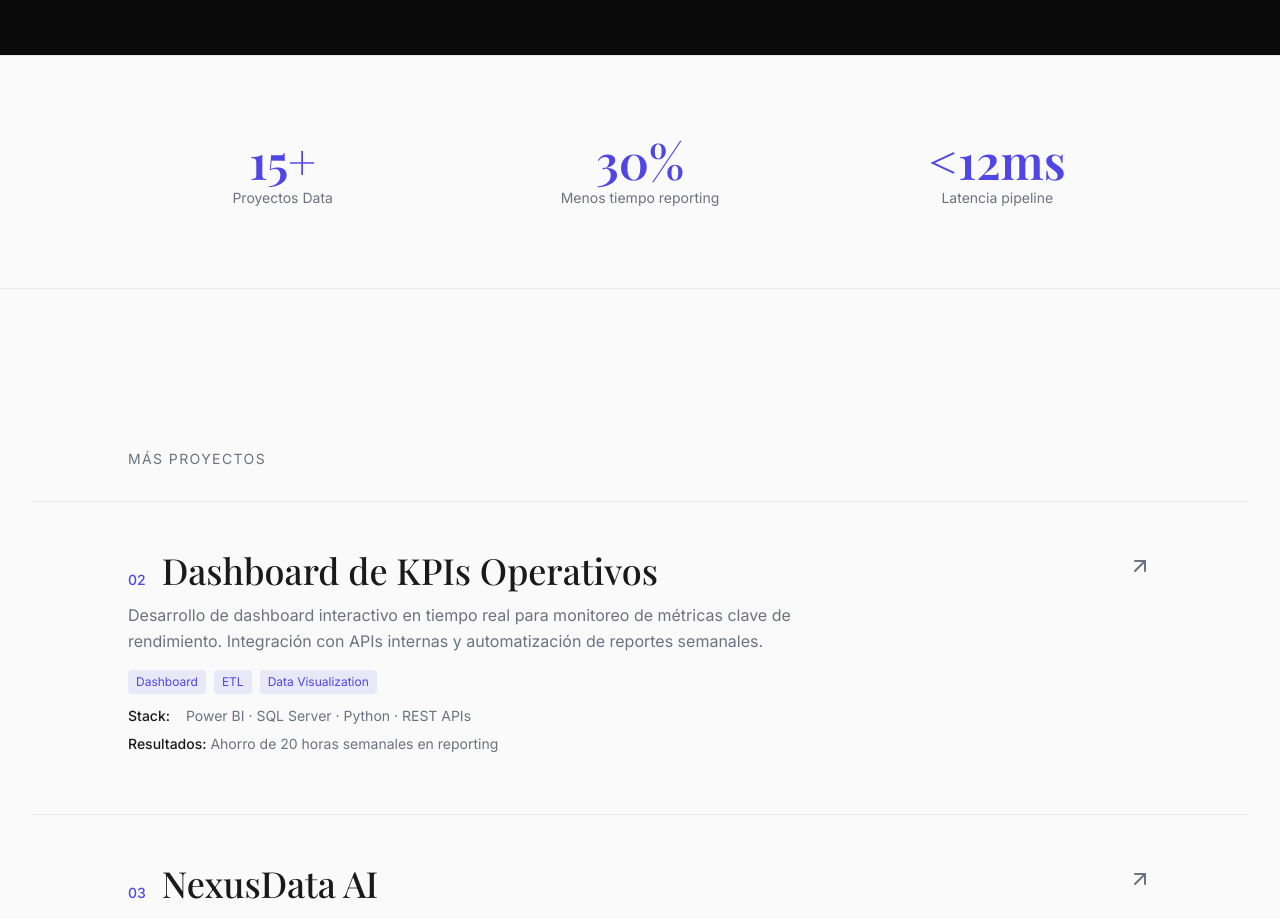
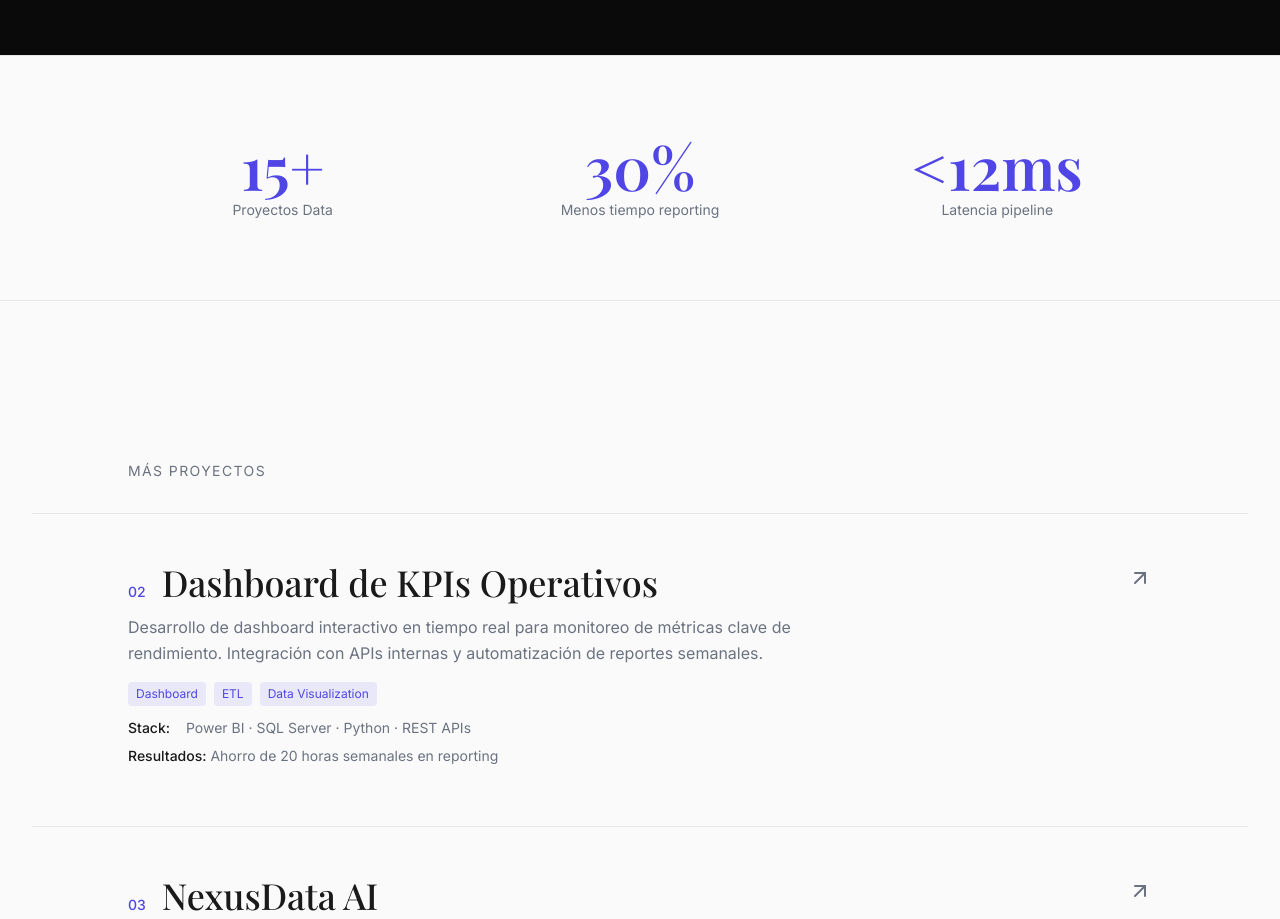
Before and after one commit to tonysoprano33/portfolio-lautaro-ortiz, a Next.js app: page / in a window 1280 px wide. Shown: the part 2080-2999 px from the top of the page. Built offline with nearby package versions, Linux system fonts and the light colour scheme.

Commit message:
Increase Credibility stats size to 6xl

```diff
--- a/src/components/Credibility.tsx
+++ b/src/components/Credibility.tsx
@@ -6,7 +6,7 @@
       <div className="max-w-5xl mx-auto">
         <div className="grid grid-cols-3 gap-8 sm:gap-12">
           <div className="text-center">
-            <p className="font-display text-4xl sm:text-5xl font-semibold text-accent mb-1">
+            <p className="font-display text-5xl sm:text-6xl font-semibold text-accent mb-1">
               15+
             </p>
             <p className="text-muted-foreground text-sm">
@@ -14,7 +14,7 @@
             </p>
           </div>
           <div className="text-center">
-            <p className="font-display text-4xl sm:text-5xl font-semibold text-accent mb-1">
+            <p className="font-display text-5xl sm:text-6xl font-semibold text-accent mb-1">
               30%
             </p>
             <p className="text-muted-foreground text-sm">
@@ -22,7 +22,7 @@
             </p>
           </div>
           <div className="text-center">
-            <p className="font-display text-4xl sm:text-5xl font-semibold text-accent mb-1">
+            <p className="font-display text-5xl sm:text-6xl font-semibold text-accent mb-1">
               &lt;12ms
             </p>
             <p className="text-muted-foreground text-sm">
```
